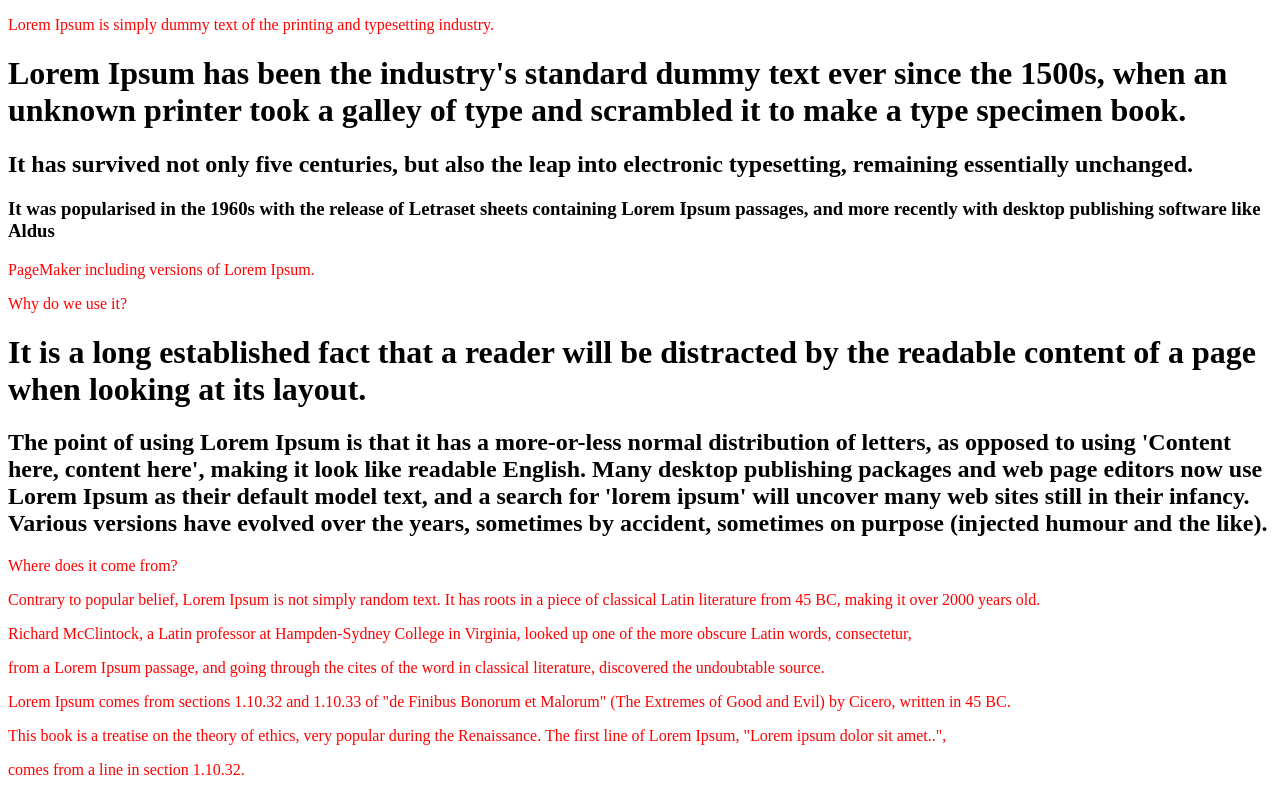
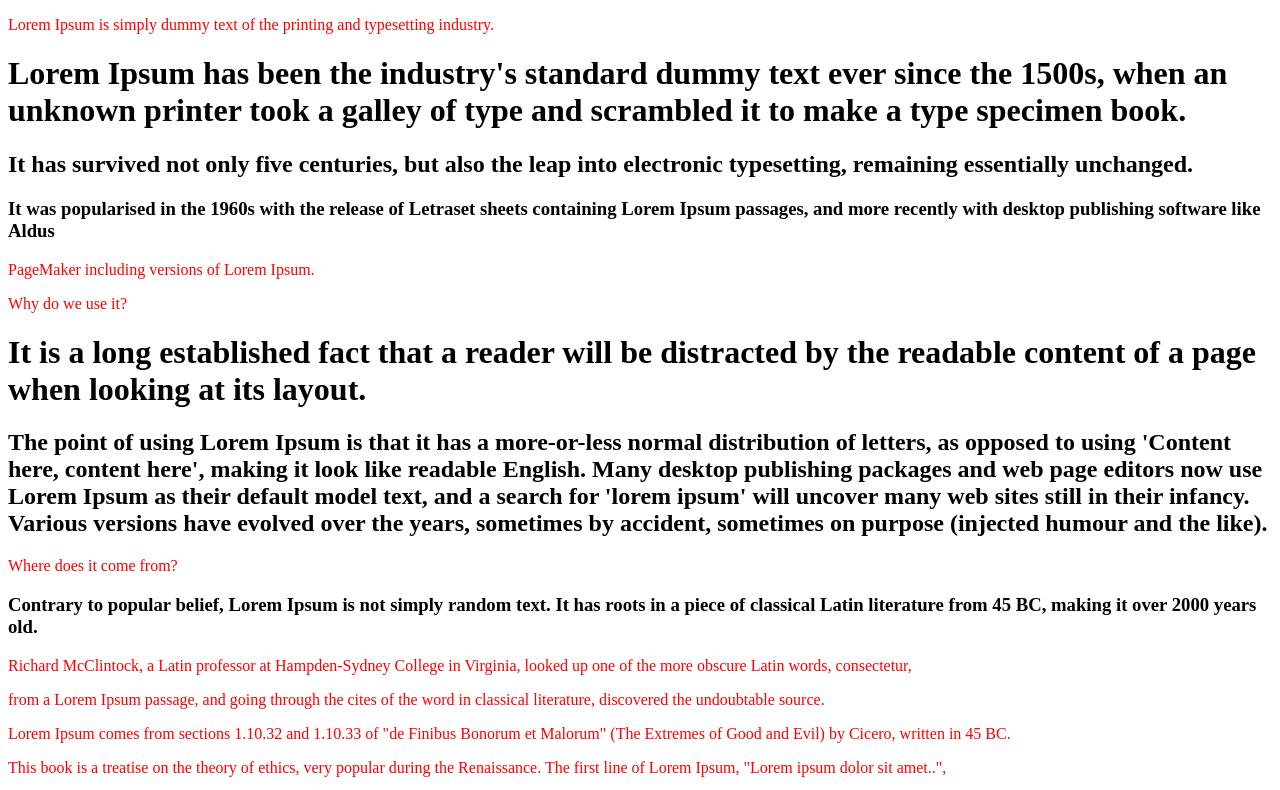
Before and after one commit to Jakub-Bereda/Jakub-Bereda, a plain HTML site: page index.html in a window 1280 px wide. Shown: the top 790 px of the page. Drawn offline with Linux system fonts and the light colour scheme.

Commit message:
Update index.html

```diff
--- a/index.html
+++ b/index.html
@@ -21,7 +21,7 @@
 
 
 <p>Where does it come from?
-<p>Contrary to popular belief, Lorem Ipsum is not simply random text. It has roots in a piece of classical Latin literature from 45 BC, making it over 2000 years old.</p>
+<h3>Contrary to popular belief, Lorem Ipsum is not simply random text. It has roots in a piece of classical Latin literature from 45 BC, making it over 2000 years old.</h3>
 <p>Richard McClintock, a Latin professor at Hampden-Sydney College in Virginia, looked up one of the more obscure Latin words, consectetur,</p>
 <p>from a Lorem Ipsum passage, and going through the cites of the word in classical literature, discovered the undoubtable source. </p>
 <p>Lorem Ipsum comes from sections 1.10.32 and 1.10.33 of "de Finibus Bonorum et Malorum" (The Extremes of Good and Evil) by Cicero, written in 45 BC.</p>
```
